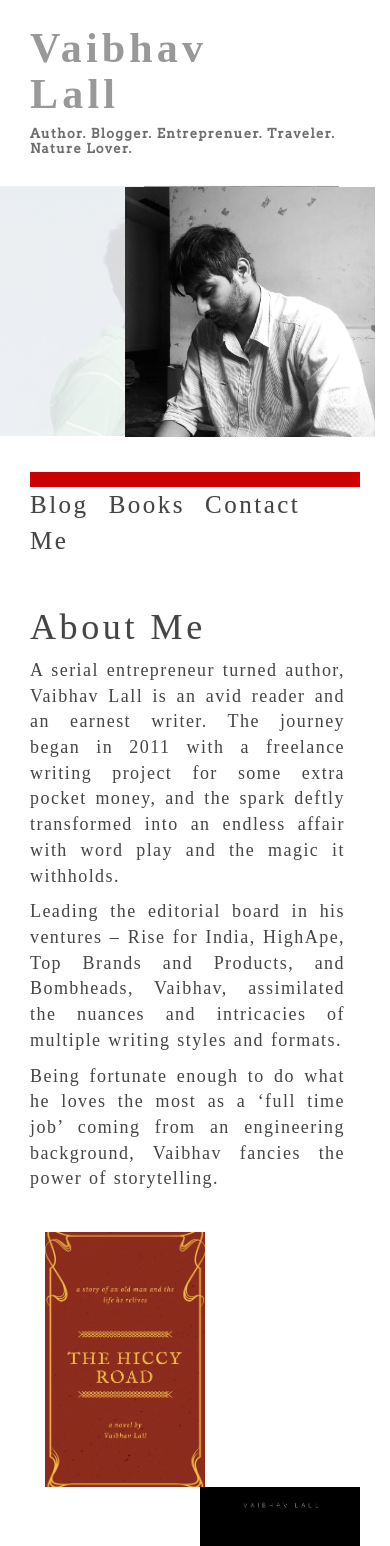
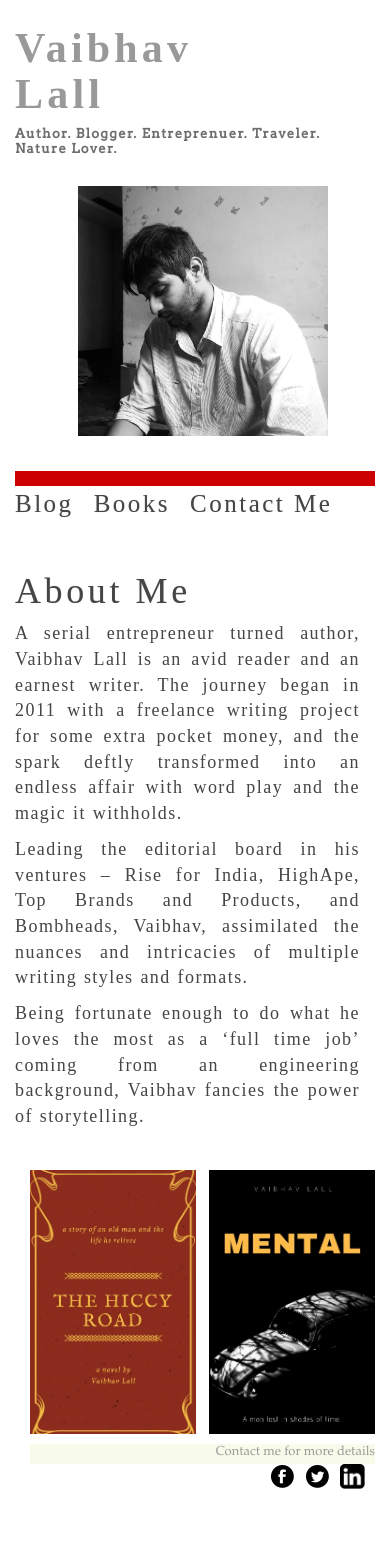
Before and after one commit to dsamanmishra/author-website, a React (Create React App) app: page / in a window 390 px wide. Shown: the top 1546 px of the page. After the commit the page ends 1489 px from the top, so only its background shows below. Built offline with nearby package versions, Linux system fonts and the light colour scheme; a web font is replaced by a local one.

Commit message:
Mobile version finished

```diff
--- a/src/App.css
+++ b/src/App.css
@@ -34,6 +34,11 @@
   font-size: large;
 }
 
+.remove-padding {
+  padding-left: 0px;
+  padding-right: 0px;
+}
+
 .website-title{
   color: #999999;
   /*font-family: Typewriter, Garamond, Georgia, "Times New Roman", Times;*/
@@ -62,6 +67,12 @@
 
   .fading-images{
     position: relative;
+  }
+
+  .non-fading-images {
+    padding-right: 0px;
+    text-align: right;
+    text-align: center;
   }
 
   .image2{
@@ -110,6 +121,11 @@
     position: relative;
   }
 
+  .non-fading-images {
+    padding-right: 0px;
+    text-align: right;
+  }
+
   .image2{
     height: 250px;
     position: absolute;
@@ -123,7 +139,7 @@
 
 
   .image3{
-    height: 250px;
+    height: 100%;
     position: absolute;
     right: 25%;
     -moz-animation: showHideAnimation2 10s;
@@ -249,10 +265,7 @@
   padding-left: 0px;
 }
 
-.non-fading-images {
-  padding-right: 0px;
-  text-align: right;
-}
+
 
 .menu-div {
   padding-left: 0px;
@@ -330,13 +343,13 @@
 
 @media only screen and (max-width: 700px) {
   .book-cover1 {
-    width: 160px;
+    width: 48%;
     text-align: left;
     float: left;
   }
 
   .book-cover2 {
-    width: 160px;
+    width: 48%;
     text-align: right;
     float: right;
   }
--- a/src/App.js
+++ b/src/App.js
@@ -16,7 +16,7 @@ class App extends Component {
   render() {
     return (
       <div className="col-md-10 col-md-offset-1 col-sm-10 col-sm-offset-1 col-xs-12">
-	      <div className="col-md-8 col-md-offset-2 col-sm-8 col-sm-offset-2 col-xs-12">
+	      <div className="col-md-8 col-md-offset-2 col-sm-8 col-sm-offset-2 col-xs-12 remove-padding">
 	        <Header />
 	        <Menu />
 	        <About />
@@ -33,8 +33,7 @@ class Header extends Component {
       <div className="col-md-12 col-sm-12 col-xs-12 red-thick-line">
         <h1 className="website-title">Vaibhav<br />Lall</h1>
         <h2 className="website-subtitle">Author. Blogger. Entreprenuer. Traveler. Nature Lover.</h2>
-        <div className="row">
-          <div className="col-md-9 col-sm-9 col-xs-12 fading-images">
+          <div className="col-md-9 col-sm-9 hidden-xs fading-images">
             <img className="image2" src={image2} />
             <img className="image3" src={image3} />
             <img className="image4" src={image4} />
@@ -42,7 +41,6 @@ class Header extends Component {
           <div className="col-md-3 col-sm-3 col-xs-12 non-fading-images">
            <img className="image1" src={image1} />
           </div>
-        </div>
         <div className="clearfix"></div>
       </div>
     );
```
